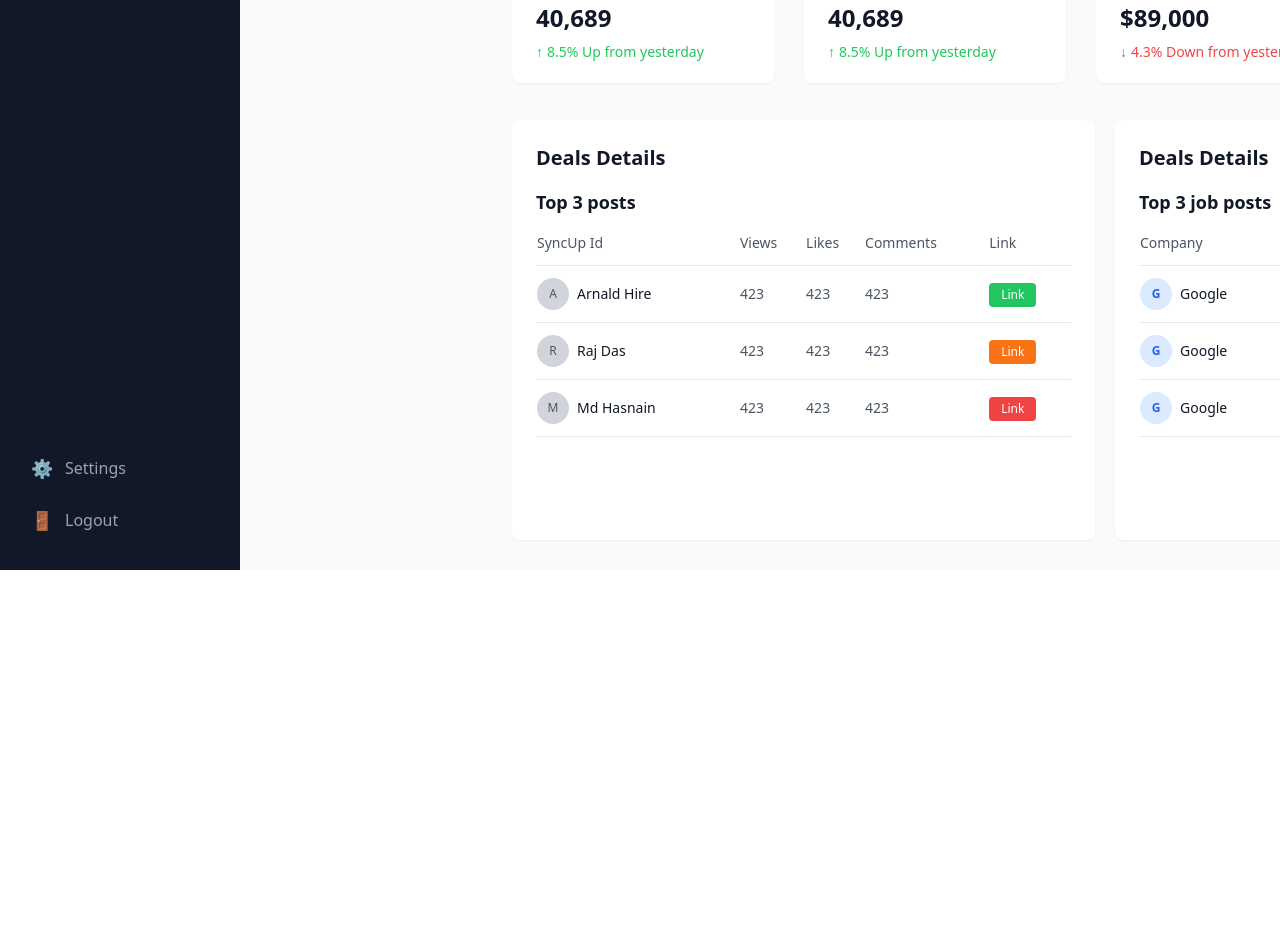
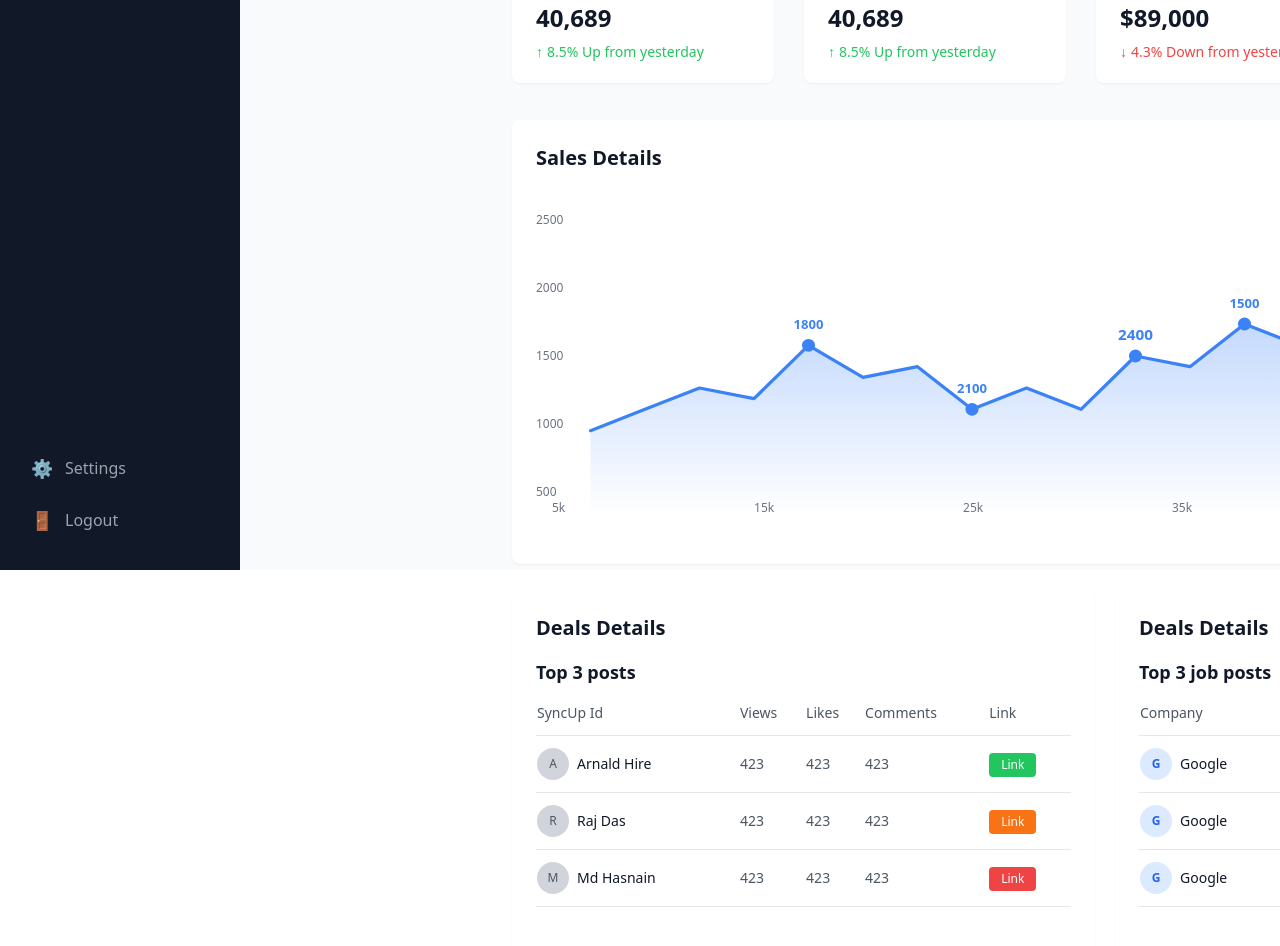
Before and after one commit to Yash5247/Sync_up, a Next.js app: page / in a window 1280 px wide. Shown: the part 500-1446 px from the top of the page. Before the commit the page ends 1070 px from the top, so only its background shows below. Built offline with nearby package versions, Linux system fonts and the light colour scheme.

Commit message:
Update graph with more dynamic highs and lows

```diff
--- a/app/page.tsx
+++ b/app/page.tsx
@@ -118,6 +118,67 @@ export default function Dashboard() {
             style={{
               top: "550px",
               left: "272px",
+              width: "1138px",
+              height: "444px",
+            }}
+          >
+            <h2 className="text-xl font-semibold text-gray-900 dark:text-white mb-6">Sales Details</h2>
+            <div className="h-80 relative">
+              <svg className="w-full h-full" viewBox="0 0 1000 300" preserveAspectRatio="none">
+                <defs>
+                  <linearGradient id="gradient" x1="0%" y1="0%" x2="0%" y2="100%">
+                    <stop offset="0%" stopColor="#3B82F6" stopOpacity="0.3" />
+                    <stop offset="100%" stopColor="#3B82F6" stopOpacity="0" />
+                  </linearGradient>
+                </defs>
+                <path
+                  d="M 50,220 L 100,200 L 150,180 L 200,190 L 250,140 L 300,170 L 350,160 L 400,200 L 450,180 L 500,200 L 550,150 L 600,160 L 650,120 L 700,140 L 750,130 L 800,150 L 850,160 L 900,140 L 950,145 L 950,300 L 50,300 Z"
+                  fill="url(#gradient)"
+                />
+                <path
+                  d="M 50,220 L 100,200 L 150,180 L 200,190 L 250,140 L 300,170 L 350,160 L 400,200 L 450,180 L 500,200 L 550,150 L 600,160 L 650,120 L 700,140 L 750,130 L 800,150 L 850,160 L 900,140 L 950,145"
+                  fill="none"
+                  stroke="#3B82F6"
+                  strokeWidth="3"
+                  strokeLinecap="round"
+                  strokeLinejoin="round"
+                />
+                <circle cx="250" cy="140" r="6" fill="#3B82F6" />
+                <circle cx="400" cy="200" r="6" fill="#3B82F6" />
+                <circle cx="550" cy="150" r="6" fill="#3B82F6" />
+                <circle cx="650" cy="120" r="6" fill="#3B82F6" />
+                <circle cx="750" cy="130" r="6" fill="#3B82F6" />
+                <circle cx="850" cy="160" r="6" fill="#3B82F6" />
+                <text x="250" y="125" fill="#3B82F6" fontSize="12" textAnchor="middle" fontWeight="bold">1800</text>
+                <text x="400" y="185" fill="#3B82F6" fontSize="12" textAnchor="middle" fontWeight="bold">2100</text>
+                <text x="550" y="135" fill="#3B82F6" fontSize="14" textAnchor="middle" fontWeight="bold">2400</text>
+                <text x="650" y="105" fill="#3B82F6" fontSize="12" textAnchor="middle" fontWeight="bold">1500</text>
+                <text x="750" y="115" fill="#3B82F6" fontSize="12" textAnchor="middle" fontWeight="bold">1600</text>
+                <text x="850" y="145" fill="#3B82F6" fontSize="12" textAnchor="middle" fontWeight="bold">1900</text>
+              </svg>
+              <div className="absolute bottom-0 left-0 right-0 flex justify-between text-xs text-gray-500 dark:text-gray-400 px-4">
+                <span>5k</span>
+                <span>15k</span>
+                <span>25k</span>
+                <span>35k</span>
+                <span>45k</span>
+                <span>60k</span>
+              </div>
+              <div className="absolute left-0 top-0 bottom-0 flex flex-col justify-between text-xs text-gray-500 dark:text-gray-400 py-4">
+                <span>2500</span>
+                <span>2000</span>
+                <span>1500</span>
+                <span>1000</span>
+                <span>500</span>
+              </div>
+            </div>
+          </div>
+
+          <div
+            className="absolute bg-white dark:bg-gray-800 rounded-lg shadow-sm p-6"
+            style={{
+              top: "1020px",
+              left: "272px",
               width: "583px",
               height: "420px",
             }}
@@ -166,7 +227,7 @@ export default function Dashboard() {
           <div
             className="absolute bg-white dark:bg-gray-800 rounded-lg shadow-sm p-6"
             style={{
-              top: "550px",
+              top: "1020px",
               left: "875px",
               width: "517px",
               height: "420px",
```
